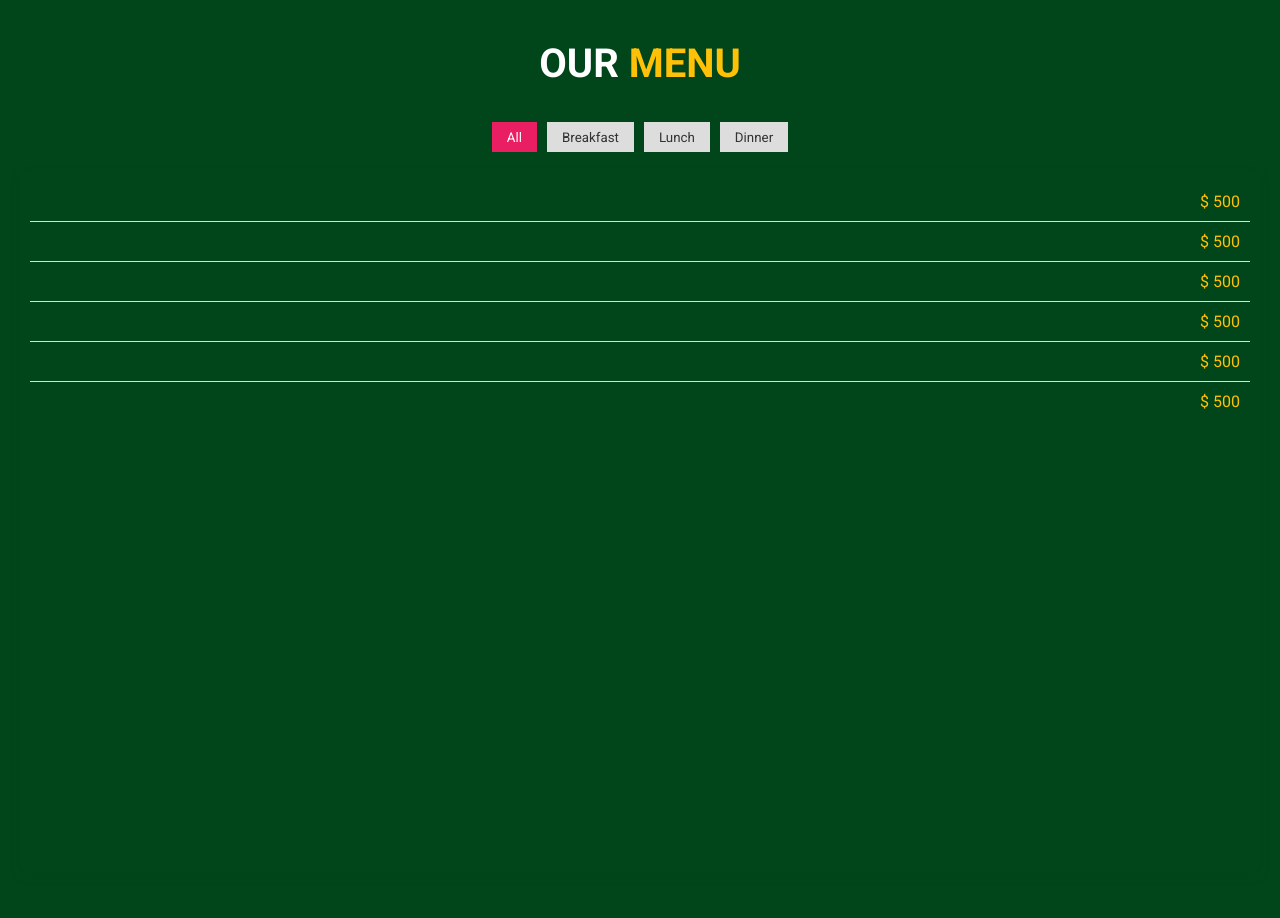
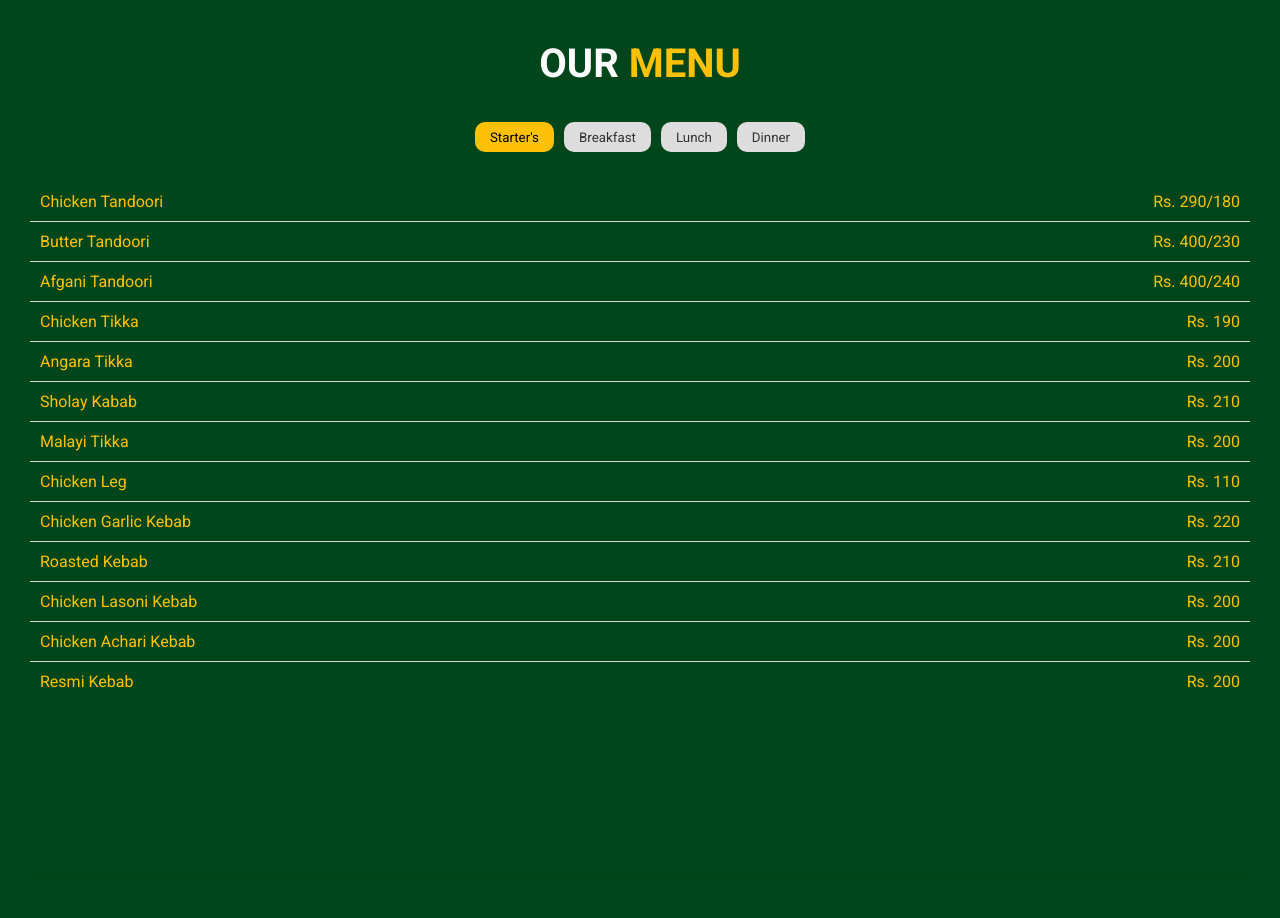
Before and after one commit to Kamranpathan98/hotel_menu, a React (Create React App) app: page / in a window 1280 px wide. Shown: the part 780-1698 px from the top of the page. Built offline with nearby package versions, Linux system fonts and the light colour scheme.

Commit message:
Add json data for Menu

```diff
--- a/src/Data.js
+++ b/src/Data.js
@@ -86,4 +86,72 @@ const blog = [
     img: blogImage3,
   },
 ];
-export { menu, cart, product, review, blog };
+
+const menuList = [
+  {
+    name: "Chicken Tandoori",
+    price: "Rs. 290/180",
+    category: "starter"
+  },
+  {
+    name: "Butter Tandoori",
+    price: "Rs. 400/230",
+    category: "starter"
+  },
+  {
+    name: "Afgani Tandoori",
+    price: "Rs. 400/240",
+    category: "starter"
+  },
+  {
+    name: "Chicken Tikka",
+    price: "Rs. 190",
+    category: "starter"
+  },
+  {
+    name: "Angara Tikka",
+    price: "Rs. 200",
+    category: "starter"
+  },
+  {
+    name: "Sholay Kabab",
+    price: "Rs. 210",
+    category: "starter"
+  },
+  {
+    name: "Malayi Tikka",
+    price: "Rs. 200",
+    category: "starter"
+  },
+  {
+    name: "Chicken Leg",
+    price: "Rs. 110",
+    category: "starter"
+  },
+  {
+    name: "Chicken Garlic Kebab",
+    price: "Rs. 220",
+    category: "starter"
+  },
+  {
+    name: "Roasted Kebab",
+    price: "Rs. 210",
+    category: "starter"
+  },
+  {
+    name: "Chicken Lasoni Kebab",
+    price: "Rs. 200",
+    category: "starter"
+  },
+  {
+    name: "Chicken Achari Kebab",
+    price: "Rs. 200",
+    category: "starter"
+  },
+  {
+    name: "Resmi Kebab",
+    price: "Rs. 200",
+    category: "starter"
+  },
+];
+export { menu, cart, product, review, blog, menuList };
--- a/src/assets/css/menuItems.css
+++ b/src/assets/css/menuItems.css
@@ -14,6 +14,7 @@
   padding: 0.75rem 1.5rem;
   margin: 0 0.5rem;
   border: none;
+  border-radius: 10px;
   background-color: #ddd;
   color: #333;
   cursor: pointer;
@@ -22,8 +23,8 @@
 
 .menuBtn.active,
 .menuBtn:hover {
-  background-color: #e91e63;
-  color: #fff;
+  background-color: #ffc107;
+  color: black;
 }
 
 .menu-container {
--- a/src/components/Menu.js
+++ b/src/components/Menu.js
@@ -1,16 +1,16 @@
 import React, { useState } from "react";
-import { menu } from "../Data";
+import { menu, menuList } from "../Data";
 import "../assets/css/menuItems.css"; // Import CSS file for Menu component
 import chickenBiryaniImg from "../img/biry2.jpg"; // Add your image path
 
 const Menu = () => {
-  const [activeTab, setActiveTab] = useState("all");
+  const [activeTab, setActiveTab] = useState("starter");
 
   const handleTabClick = (category) => {
     setActiveTab(category);
   };
 
-  const filteredMenu = activeTab === "all" ? menu : menu.filter(item => item.category === activeTab);
+  const filteredMenu = menuList.filter(item => item.category === activeTab);
 
   return (
     <section className="menu" id="menu">
@@ -19,7 +19,7 @@ const Menu = () => {
       </h1>
 
       <div className="tabs">
-        <button className={`${activeTab === "all" ? "active" : ""} menuBtn`} onClick={() => handleTabClick("all")}>All</button>
+        <button className={`${activeTab === "starter" ? "active" : ""} menuBtn`} onClick={() => handleTabClick("starter")}>Starter's</button>
         <button className={`${activeTab === "breakfast" ? "active" : ""} menuBtn`} onClick={() => handleTabClick("breakfast")}>Breakfast</button>
         <button className={`${activeTab === "lunch" ? "active" : ""} menuBtn`} onClick={() => handleTabClick("lunch")}>Lunch</button>
         <button className={`${activeTab === "dinner" ? "active" : ""} menuBtn`} onClick={() => handleTabClick("dinner")}>Dinner</button>
@@ -30,7 +30,7 @@ const Menu = () => {
           {filteredMenu.map((item, index) => (
             <div className="menu-item" key={index}>
               <span className="menu-item-name">{item.name}</span>
-              <span className="menu-item-price">$ 500</span>
+              <span className="menu-item-price">{item.price}</span>
             </div>
           ))}
         </div>
```
